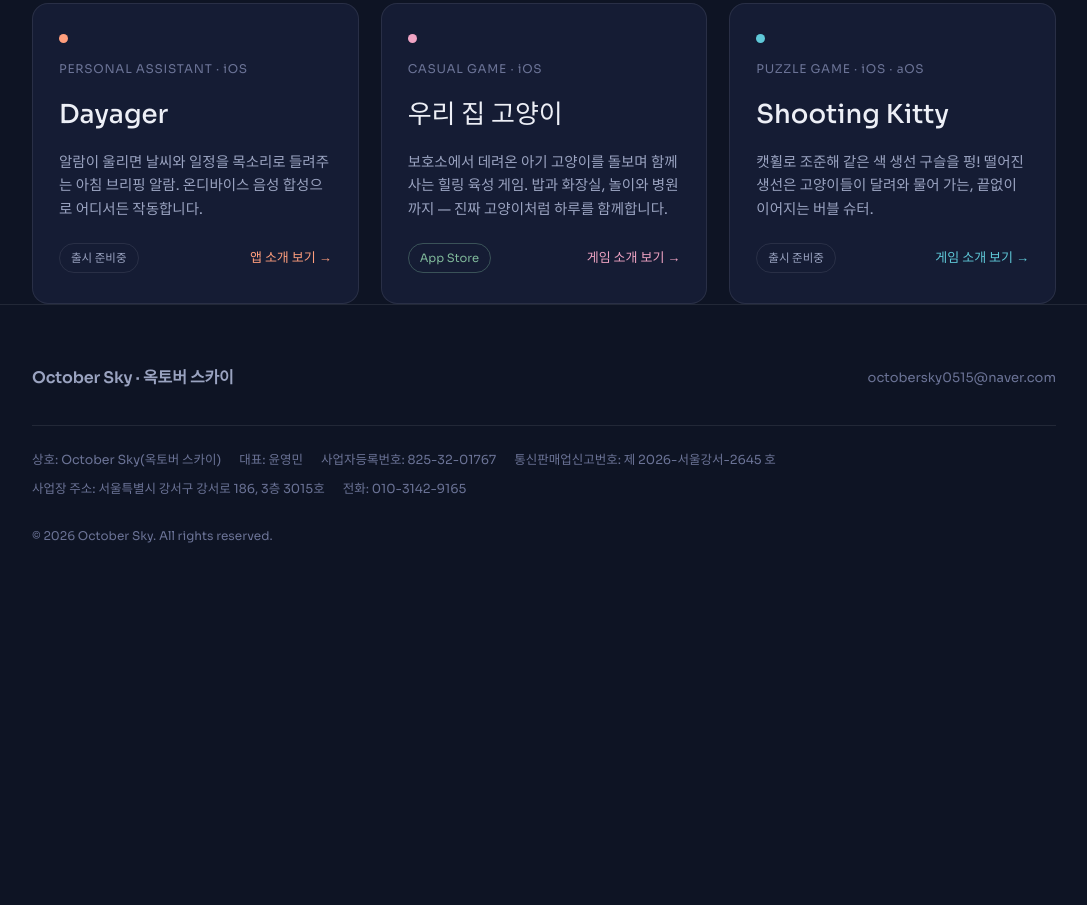
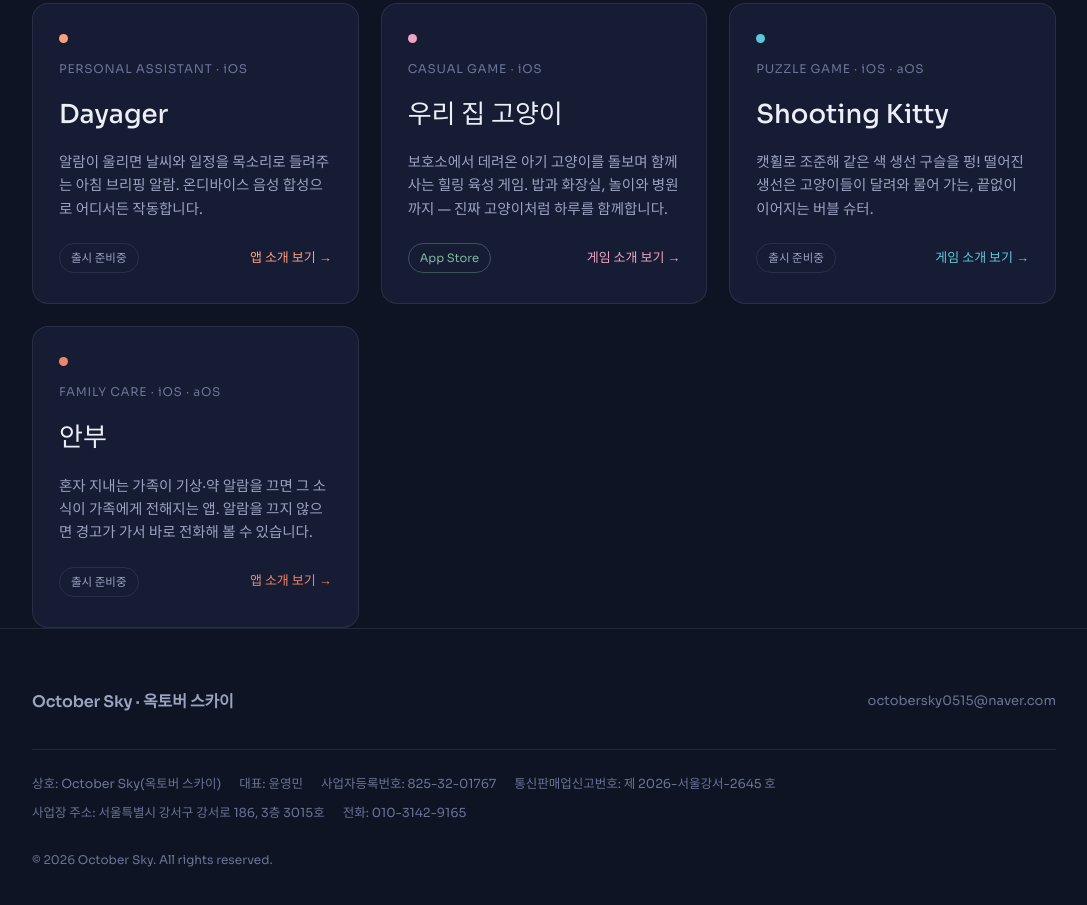
Before and after one commit to Youngmin-Yun/octobersky, a plain HTML site: page index.html in a window 1280 px wide. Shown: the part 1379-2284 px from the top of the page, without its empty margins (96-1183 px from the left). Before the commit the page ends 1969 px from the top, so only its background shows below. Drawn offline with Linux system fonts and the light colour scheme; a web font is replaced by a local one.

Commit message:
Update index.html

```diff
--- a/index.html
+++ b/index.html
@@ -4,7 +4,7 @@
 <meta charset="UTF-8">
 <meta name="viewport" content="width=device-width, initial-scale=1.0">
 <title>October Sky · 옥토버 스카이</title>
-<meta name="description" content="October Sky는 평범한 일상에 즐거움을 더하는 앱을 만듭니다. Every Words, Stetho, WOLF, Dayager를 만들었습니다.">
+<meta name="description" content="October Sky는 평범한 일상에 즐거움을 더하는 앱을 만듭니다. Every Words, Stetho, WOLF, 우리 집 고양이, Shooting Kitty, 안부를 만들었습니다.">
 <link rel="icon" type="image/svg+xml" href="/favicon.svg">
 <link rel="preconnect" href="https://fonts.googleapis.com">
 <link rel="preconnect" href="https://fonts.gstatic.com" crossorigin>
@@ -34,6 +34,7 @@
     --dayager: #FF9E7D;
     --nocat: #F0A4C4;
     --sk: #5FC8D8;
+    --anbu: #F2836B;
     --serif: 'Sora', 'GmarketSans', sans-serif;
     --sans: 'Sora', 'GmarketSans', sans-serif;
     --brand: 'Sora', 'GmarketSans', sans-serif;
@@ -160,6 +161,7 @@
   .app-card.dayager{ --card-accent: var(--dayager); }
   .app-card.nocat{ --card-accent: var(--nocat); }
   .app-card.sk{ --card-accent: var(--sk); }
+  .app-card.anbu{ --card-accent: var(--anbu); }
   .app-dot{ width:9px; height:9px; border-radius:50%; background:var(--card-accent); }
   .app-eyebrow{ font-family:var(--mono); font-size:12px; color:var(--text-dimmer); letter-spacing:0.06em; }
   .app-name{ font-family:var(--serif); font-size:26px; font-weight:500; }
@@ -337,6 +339,17 @@
         </div>
       </a>
 
+      <a class="app-card anbu" href="/anbu/" style="text-decoration:none;">
+        <span class="app-dot"></span>
+        <div class="app-eyebrow">FAMILY CARE · iOS · aOS</div>
+        <div class="app-name">안부</div>
+        <p class="app-desc">혼자 지내는 가족이 기상·약 알람을 끄면 그 소식이 가족에게 전해지는 앱. 알람을 끄지 않으면 경고가 가서 바로 전화해 볼 수 있습니다.</p>
+        <div class="app-meta">
+          <span class="app-status">출시 준비중</span>
+          <span class="app-link">앱 소개 보기 →</span>
+        </div>
+      </a>
+
     </div>
   </section>
 </main>
```
